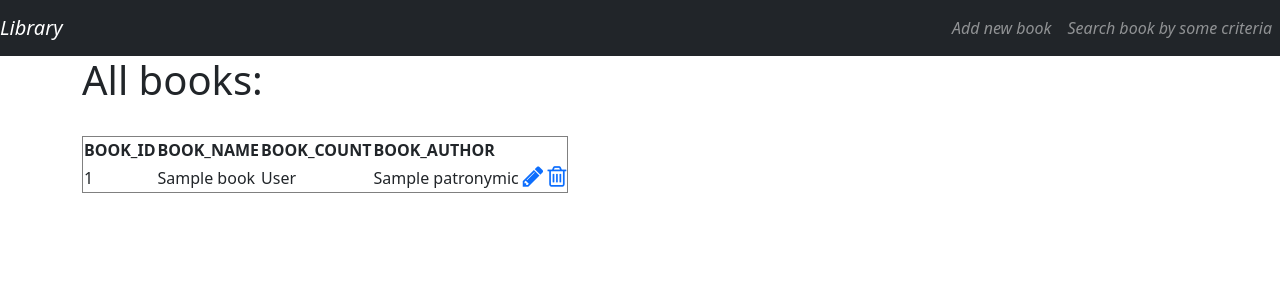
After one commit to Andry925/Library_app, a Django app: template library/book/templates/book/all_books.html in a window 1280 px wide. The commit adds this page. Shown: the top 300 px of the page. Run offline with Django 5.2, Linux system fonts and the light colour scheme; the template is opened without the code that fills it: most values are stand-ins (such as "Sample title", 1, 10 or a date in 2020); some libraries are stand-ins or nearby versions.

```diff
--- a/library/author/templates/author/edit_author.html
+++ b/library/author/templates/author/edit_author.html
@@ -1,4 +1,4 @@
-{% extends "author/base.html" %}
+{% extends 'author/base.html' %}
 
 {% block content %}
 <div class="row justify-content-center align-items-center">
--- a/library/author/templates/includes/header.html
+++ b/library/author/templates/includes/header.html
@@ -9,7 +9,7 @@
         <div class="collapse navbar-collapse" id="navbarNavAltMarkup">
             <div class="navbar-nav ml-auto">
                 <a class="nav-item nav-link" href="{% url 'author_creation_form' %}">Add new author</a>
-                <a class="nav-item nav-link" href="">Manage books</a>
+                <a class="nav-item nav-link" href="{% url 'all_books' %}">Manage books</a>
             </div>
         </div>
     </nav>
--- /dev/null
+++ b/library/book/templates/book/all_books.html
@@ -0,0 +1,40 @@
+{% extends 'book/base.html' %} {% block head %}
+<link rel="stylesheet" href="https://cdnjs.cloudflare.com/ajax/libs/font-awesome/4.7.0/css/font-awesome.min.css" />
+
+{% endblock %} {% block content %}
+
+<div class="container">
+    <div style="margin: 0 auto">
+        <h1>All books:</h1>
+        <br />
+        <table border="1">
+            <tr>
+                <th>BOOK_ID</th>
+                <th>BOOK_NAME</th>
+                <th>BOOK_COUNT</th>
+                <th>BOOK_AUTHOR</th>
+
+            </tr>
+
+            {% for book in all_books %}
+            <tr>
+                <td>{{ book.id }}</td>
+                <td>{{ book.name }}</td>
+                <td>{{ book.surname }}</td>
+                <td>{{ book.patronymic }}</td>
+                <td>
+
+                </td>
+                <td>
+                    <a href=""><i style="font-size: 24px" class="fa">&#xf040;</i></a>
+                    <a href=""><i style="font-size:24px" class="fa">&#xf014;</i></a>
+                </td>
+            </tr>
+
+
+            {% endfor %}
+        </table>
+    </div>
+</div>
+
+{% endblock %}
```
